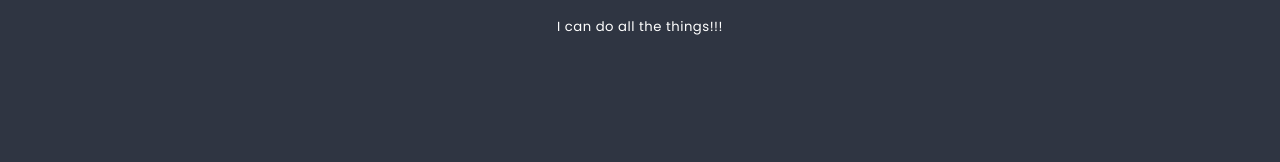
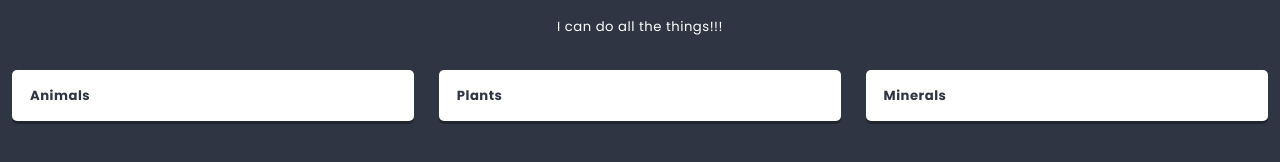
Before and after one commit to karolinabarnik/react, a React app: page / in a window 1280 px wide. Shown: the part 362-524 px from the top of the page. Built offline with nearby package versions, Linux system fonts and the light colour scheme.

Commit message:
First task react

```diff
--- a/src/components/App/App.js
+++ b/src/components/App/App.js
@@ -1,6 +1,7 @@
 import React from 'react';
 import styles from './App.scss';
 import List from '../List/List.js'
+import Hero from '../Hero/Hero';
 
 class App extends React.Component {
   render() {
@@ -8,9 +9,8 @@ class App extends React.Component {
       <main className={styles.component}>
         <h1 className={styles.title}>My first React app</h1>
         <h2 className={styles.subtitle}>Hello world!</h2>
-        <List title={['Things to do', <sup key='1'>soon!</sup>]}>
-
-        </List>
+        <List title={['Things to do', <sup key='1'>soon!</sup>]}
+        sourceImg={'http://uploads.kodilla.com/bootcamp/fer/11.react/space.png'} />
       </main>
     )
   }
--- a/src/components/Hero/Hero.js
+++ b/src/components/Hero/Hero.js
@@ -7,7 +7,7 @@ import PropTypes from 'prop-types';
 const Hero = props => (
   <header className={styles.component}>
     <h2 className={styles.title}>{props.titleText}</h2>
-    <img src="http://uploads.kodilla.com/bootcamp/fer/11.react/space.png" className={styles.image}></img>
+    <img className={styles.image} src={props.imageHero}></img>
   </header>
 );
 
--- a/src/components/List/List.js
+++ b/src/components/List/List.js
@@ -3,6 +3,7 @@ import styles from './List.scss';
 import App from '../App/App.js';
 import Hero from '../Hero/Hero.js';
 import PropTypes from 'prop-types';
+import columnStyles from '../Column/Column.scss'
 
 class List extends React.Component {
     static propTypes = {
@@ -15,9 +16,15 @@ class List extends React.Component {
     render() {
     return (
       <section className={styles.component}>
-        <Hero titleText={this.props.title} />
+        <Hero titleText={this.props.title}
+         imageHero={this.props.sourceImg} />
         <div className={styles.description}>
             {this.props.children}
+        </div>
+        <div className={styles.columns}>
+            <column className={columnStyles.component}><h4>Animals</h4></column>
+            <column className={columnStyles.component}><h4>Plants</h4></column>
+            <column className={columnStyles.component}><h4>Minerals</h4></column>
         </div>
       </section>
     )
```
Also changed, not shown: src/components/Column/Column.js (+5 -3 lines).
